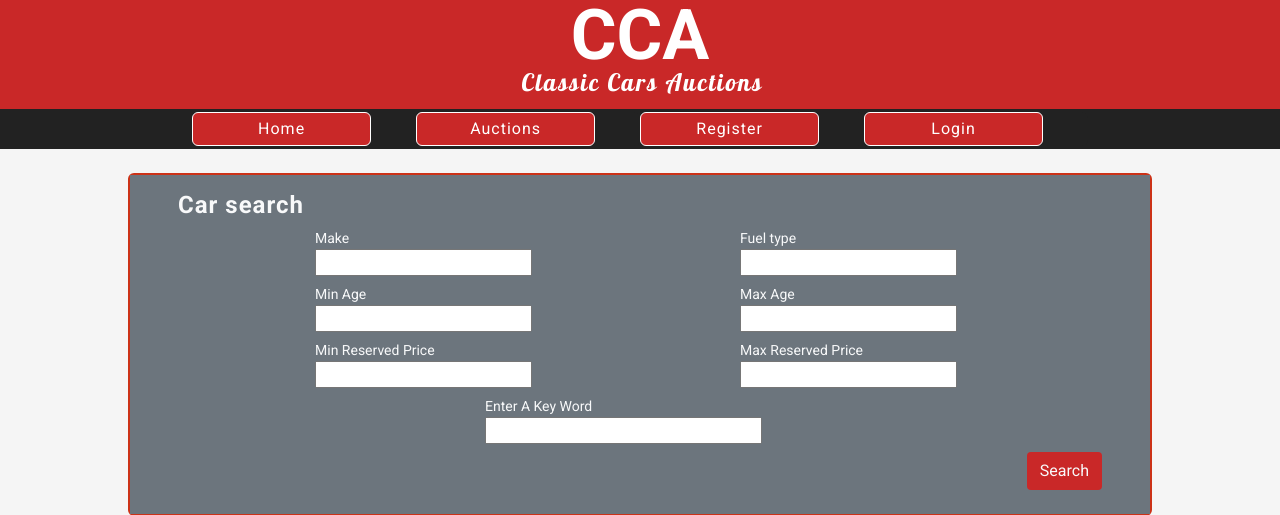
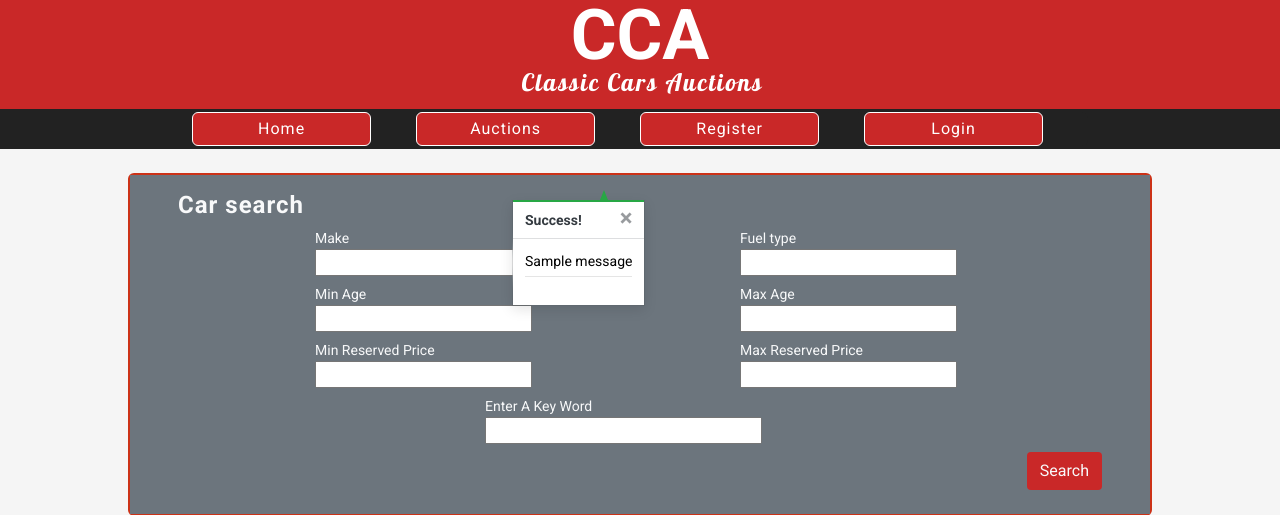
Before and after one commit to Code-Institute-Submissions/classic_cars_auctions, a Django app: page /auctions/all_auctions in a window 1280 px wide. Shown: the top 515 px of the page. Run offline with Django 3.2, Linux system fonts and the light colour scheme; tables that the repository leaves empty hold one stand-in row (values such as "Sample post"); grey boxes marked "Sample" are stand-in pictures; one stand-in notice (Sample message) is shown; some libraries are stand-ins or nearby versions.

Commit message:
added toasts

```diff
--- a/auctions/templates/auctions/auctions.html
+++ b/auctions/templates/auctions/auctions.html
@@ -55,7 +55,7 @@
                         <img src="{{ car.image.url }}" alt="">
                     </div>
                     <div class="col col-12 col-sm-10 offset-sm-1 offset-md-0 col-md-6 my-3">
-                        <h5 class="footer-header"><a href="{% url 'home' %}">CCA<span>Classic Cars
+                        <h5 class="footer-header"><a href="{% url 'auction_detail' car.id %}">CCA<span>Classic Cars
                                     Auctions</span></a></h5>
                         <div class="row">
                             <div class="col-6">
--- a/auctions/views.py
+++ b/auctions/views.py
@@ -1,5 +1,6 @@
-from django.shortcuts import render, get_object_or_404
-# from django.contrib import messages
+from django.http import HttpResponse, HttpResponseRedirect
+from django.shortcuts import render, get_object_or_404, redirect
+from django.contrib import messages
 from django.utils import timezone
 from .models import Car, Bid
 from .filters import CarFilter
@@ -49,6 +50,9 @@ def auction_detail(request, car_id):
     request.session['car_id'] = car_id
     request.session['min_bid'] = min_bid
 
+    if current_date >= end_time:
+        winner_bid(car_id)
+
     context = {
         'car': car,
         'auction_is_on': auction_is_on,
@@ -66,23 +70,34 @@ def get_user_bid(request):
     user_bid = 0
     if request.user.is_authenticated:
         user_id = request.user.id
-    min_bid = request.session['min_bid']
     car_id = request.session['car_id']
+    car = get_object_or_404(Car, id=car_id)
+    bids = Bid.objects.filter(car_id=car_id)
 
-    car = get_object_or_404(Car, id=car_id)
+    if bids:
+        highest_bid = Bid.objects.filter(car_id=car_id).order_by('-amount')[0].amount
+        min_bid = highest_bid + 50
+    else:
+        min_bid = car.reservedPrice - 100
 
     current_date = timezone.now()
 
     form = BidForm()
     if request.method == 'POST':
-        user_bid = int(request.POST['user_bid'])
+        user_bid = request.POST['user_bid']
 
-    if user_bid >= int(min_bid):
-        new_bid = Bid(car=car, user_id=user_id,  amount=user_bid,
-                      time=current_date, winnerBid=False)
-        new_bid.save()
-    else:
-        print("Your bid should be equal or superior to {% min_bid %}")
+    if user_bid:
+        bid = int(user_bid)
+        if bid >= int(min_bid):
+            new_bid = Bid(car=car, user_id=user_id,  amount=bid,
+                          time=current_date, winnerBid=False)
+            new_bid.save()
+            messages.success(request, f'Your bid {bid} € was successfully'
+                             ' added')
+            return redirect('get_user_bid')
+        else:
+            messages.error(request, f'Your bid should be equal to {min_bid}'
+                                    ' or superior')
 
     context = {
         'form': form,
@@ -91,17 +106,15 @@ def get_user_bid(request):
     return render(request, 'auctions/user_bid.html', context)
 
 
-# def winner_bid(car_id):
-#     """function to specify winner bid"""
-#     car = get_object_or_404(Car, id=car_id)
-#     bids = list(Bid.objects.filter(car_id=car_id))
-#     if len(bids) != 0:
-#         win_bid = highest_bid(bids)
-#     if win_bid > car.reservedPrice:
-#         new_bid = Bid(car=car, user_id=user_id,  amount=win_bid,
-#                       time=current_date,
-#                          winnerBid=False)
-#         new_bid.save()
+def winner_bid(car_id):
+    """function to specify winner bid"""
+    car = get_object_or_404(Car, id=car_id)
+    highest_bid = Bid.objects.filter(car_id=car_id).order_by('-amount')[0].amount
+
+    if highest_bid:
+        if int(highest_bid) > car.reservedPrice:
+            Bid.objects.filter(car_id=car_id).update(winnerBid=True)
+
 
 # def bid(request, auction_id):
 #     """ A view to bid """
--- a/classic_cars_auctions/settings.py
+++ b/classic_cars_auctions/settings.py
@@ -76,6 +76,8 @@ TEMPLATES = [
         },
     },
 ]
+
+MESSAGES_STORAGE = 'django.contrib.messages.storage.session.SessionStorage'
 
 AUTHENTICATION_BACKENDS = [
     # Needed to login by username in Django admin, regardless of `allauth`
--- a/static/css/base.css
+++ b/static/css/base.css
@@ -314,6 +314,75 @@ font-family: 'Roboto', sans-serif; */
 
 }
 
+/* ------------------------------- bootstrap toasts */
+
+.message-container {
+    position: fixed;
+    top: 200px;
+    left: 50px;
+    z-index: 10;
+}
+
+.custom-toast {
+    overflow: visible;
+}
+
+.toast-capper {
+    height: 2px;
+}
+
+/* from CSS-tricks.com: https://css-tricks.com/snippets/css/css-triangle/ */
+.arrow-up {
+    width: 0;
+    height: 0;
+    border-left: 4px solid transparent;
+    border-right: 4px solid transparent;
+    border-bottom: 10px solid black;
+    position: absolute;
+    top: -10px;
+    right: 36px;
+}
+
+/* Convenience classes - colors copied from Bootstrap */
+.arrow-primary {
+    border-bottom-color: #007bff !important;
+}
+
+.arrow-secondary {
+    border-bottom-color: #6c757d !important;
+}
+
+.arrow-success {
+    border-bottom-color: #28a745 !important;
+}
+
+.arrow-danger {
+    border-bottom-color: #dc3545 !important;
+}
+
+.arrow-warning {
+    border-bottom-color: #ffc107 !important;
+}
+
+.arrow-info {
+    border-bottom-color: #17a2b8 !important;
+}
+
+.arrow-light {
+    border-bottom-color: #f8f9fa !important;
+}
+
+.arrow-dark {
+    border-bottom-color: #343a40 !important;
+}
+
+.bag-notification-wrapper {
+    height: 100px;
+    overflow-x: hidden;
+    overflow-y: auto;
+}
+
+
 /* footer */
 
 footer {
@@ -449,6 +518,16 @@ footer li i {
         border-radius: 6px;
         margin-left: 10%;
     }
+
+    /* ------------------------------- bootstrap toasts */
+
+    .message-container {
+        position: fixed;
+        top: 200px;
+        left: 30%;
+        z-index: 10;
+    }
+
 }
 
 
@@ -490,21 +569,12 @@ footer li i {
         width: 80%;
     }
 
-    /* all cars */
-
-    /* .car-img-container {
-        height: 55%;
-        width: 100%;
-        margin: auto auto;
+    .message-container {
+        position: fixed;
+        top: 200px;
+        left: 40%;
+        z-index: 10;
     }
-
-    .car-img-container img {
-        width: 100%;
-        height: 100%;
-        border: 2px solid rgb(201, 40, 40);
-        border-radius: 6px;
-    } */
-
 
 
      /* footer */
--- a/templates/base.html
+++ b/templates/base.html
@@ -105,7 +105,25 @@
     </nav>
 
     {% if messages %}
-    <div class="message-container"></div>
+    <div class="message-container">
+        {% if messages %}
+        <div class="message-container">
+            {% for message in messages %}
+                {% with message.level as level %}
+                    {% if level == 40 %}
+                        {% include 'includes/toasts/toast_error.html' %}
+                    {% elif level == 30 %}
+                        {% include 'includes/toasts/toast_warning.html' %}
+                    {% elif level == 25 %}
+                        {% include 'includes/toasts/toast_success.html' %}
+                    {% else %}
+                        {% include 'includes/toasts/toast_info.html' %}
+                    {% endif %}
+                {% endwith %}
+            {% endfor %}
+        </div>
+    {% endif %}
+    </div>
     {% endif %}
 
 
@@ -181,6 +199,9 @@
     </footer>
 
     {% block postloadjs %}
+    <script type="text/javascript">
+        $('.toast').toast('show');
+    </script>
     {% endblock %}
 
 
--- /dev/null
+++ b/templates/includes/toasts/toast_success.html
@@ -0,0 +1,58 @@
+<div class="toast custom-toast rounded-0 border-top-0" data-autohide="false">
+    <div class="arrow-up arrow-success"></div>
+    <div class="w-100 toast-capper bg-success"></div>
+    <div class="toast-header bg-white text-dark">
+        <strong class="mr-auto">Success!</strong>
+        <button type="button" class="ml-2 mb-1 close text-dark" data-dismiss="toast" aria-label="Close">
+            <span aria-hidden="true">&times;</span>
+        </button>
+    </div>
+    <div class="toast-body bg-white">
+        <div class="row">
+            <div class="col">
+                {{ message }}
+                <hr class="mt-1 mb-3">
+            </div>
+        </div>
+        {% if grand_total and not on_profile_page %}
+            <p class="logo-font bg-white text-black py-1">Your Bag ({{ product_count }})</p>
+            <div class="bag-notification-wrapper">
+                {% for item in bag_items %}
+                    <div class="row">
+                        <div class="col-3 my-1">
+                            {% if item.product.image %}
+                            <img class="w-100" src="{{ item.product.image.url }}" alt="{{ item.product.name }}">
+                            {% else %}
+                            <img class="w-100" src="{{ MEDIA_URL }}noimage.png" alt="{{ item.product.name }}">
+                            {% endif %}
+                        </div>
+                        <div class="col-9">
+                            <p class="my-0"><strong>{{ item.product.name }}</strong></p>
+                            <p class="my-0 small">Size: {% if item.product.has_sizes %}{{ item.size|upper }}{% else %}N/A{% endif %}</p>
+                            <p class="my-0 small text-muted">Qty: {{ item.quantity }}</p>
+                        </div>
+                    </div>
+                {% endfor %}
+            </div>
+            <div class="row">
+                <div class="col">
+                    <strong><p class="mt-3 mb-1 text-black">
+                        Total{% if free_delivery_delta > 0 %} (Exc. delivery){% endif %}:
+                        <span class="float-right">${{ total|floatformat:2 }}</span>
+                    </p></strong>
+                    {% if free_delivery_delta > 0 %}
+                        <p class="mb-0 p-2 bg-warning shadow-sm text-black text-center">
+                            Spend <strong>${{ free_delivery_delta }}</strong> more to get free next day delivery!
+                        </p>
+                    {% endif %}
+                    <a href="{% url 'view_bag' %}" class="btn btn-black btn-block rounded-0">
+                        <span class="text-uppercase">Go To Secure Checkout</span>
+                        <span class="icon">
+                            <i class="fas fa-lock"></i>
+                        </span>
+                    </a>
+                </div>
+            </div>
+        {% endif %}
+    </div>
+</div>
```
Also changed, not shown: templates/includes/toasts/toast_error.html (added, +13 -0 lines), templates/includes/toasts/toast_info.html (added, +13 -0 lines), templates/includes/toasts/toast_warning.html (added, +13 -0 lines).
